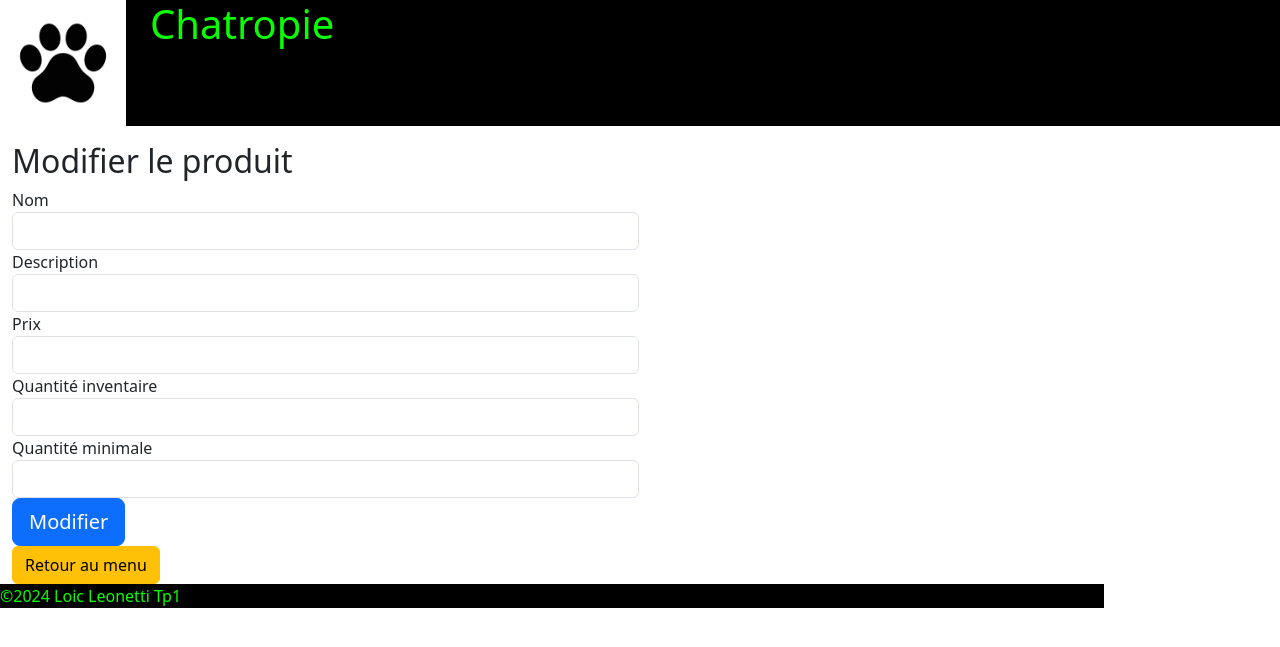
After one commit to LoicLeonetti/2066177_TravailPratiqueWeb, a Symfony app: template templates/adminModifierProduit.html.twig in a window 1280 px wide. The commit adds this page. Shown: the top 647 px of the page. Run offline with Twig, Linux system fonts and the light colour scheme; the template is opened without the code that fills it, so the values that code supplies are empty; some libraries are stand-ins or nearby versions.

Commit message:
Added Modifier Produit

```diff
--- a/src/Controller/ClientController.php
+++ b/src/Controller/ClientController.php
@@ -139,7 +139,7 @@ class ClientController extends AbstractController
         }
 
 
-            return $this->render('connexion.html.twig', ['formConnexion' => $form->createView(),"panier"=>$panier,"clientConnecte" => null]);
+        return $this->render('connexion.html.twig', ['formConnexion' => $form->createView(),"panier"=>$panier,"clientConnecte" => null]);
 
 
 
--- a/templates/adminMenu.html.twig
+++ b/templates/adminMenu.html.twig
@@ -16,7 +16,7 @@
 			<a href="{{path('adminAjouterCategorie')}}"><button class="btn btn-primary my-2">Ajouter Catégorie</button></a>
 			<a href="{{path('adminModifierCategorie')}}"><button class="btn btn-primary my-2">Modifier Catégorie</button></a>
 			<a href="{{path('adminAjouterProduit')}}"><button class="btn btn-primary my-2">Ajouter Produit</button></a>
-			<a><button class="btn btn-primary my-2">Modifier Produit</button></a>
+			<a href="{{path('adminModifierProduits')}}"><button class="btn btn-primary my-2">Modifier Produit</button></a>
 			<a href="{{path('adminRapportVentes')}}"><button class="btn btn-primary my-2" >Rapport Ventes</button></a>
 			<a href="{{path('adminProduits')}}"><button class="btn btn-primary my-2">Produits de l'inventaire</button></a>
 			<a href="{{path('adminProduitsCommander')}}"><button class="btn btn-primary my-2">Produits à commander</button></a>
--- /dev/null
+++ b/templates/adminModifierProduit.html.twig
@@ -0,0 +1,41 @@
+{% extends('baseAdmin.html.twig') %}
+
+{% block body %}
+
+	<!-- Nom: Loic Leonetti -->
+	<!-- Date: 2024-04-17   -->
+		<div>
+	{{ include('commun/ZoneFlash.html.twig') }}
+	</div>
+		<div class='container row my-3'> <div class="col-7">
+			<h2>Modifier le produit
+				{{produit.id}}</h2>
+			<form method="POST">
+
+					<label for="nom">Nom</label>
+					<input type="text" class="form-control" id="nom" name="nom" value="{{produit.Nom}}">
+
+					<label for="description">Description</label>
+					<input type="text" class="form-control" id="description" name="description" value="{{produit.Description}}">
+
+
+					<label for="prix">Prix</label>
+					<input type="text" class="form-control" id="prix" name="prix" value="{{produit.Prix}}">
+
+
+					<label for="qtteStock">Quantité inventaire</label>
+					<input type="text" class="form-control" id="qtteStock" name="qtteStock" value="{{produit.getQtteStock()}}">
+
+					<label for="qtteSeuilMin">Quantité minimale</label>
+					<input type="text" class="form-control" id="qtteSeuilMin" name="qtteSeuilMin" value="{{produit.getQtteSeuilMin()}}">
+				<input type='submit' value='Modifier' class="btn btn-lg btn-primary"/>
+			</form>
+				<div class="col-4">
+					<a href="{{path('adminMenu')}}">
+						<button class="btn btn-warning">Retour au menu</button>
+					</a>
+				</div>
+
+
+			</div>
+		{% endblock %}
```
Also changed, not shown: src/Controller/AdminController.php (+51 -0 lines), templates/adminModifierProduits.html.twig (added, +24 -0 lines).
